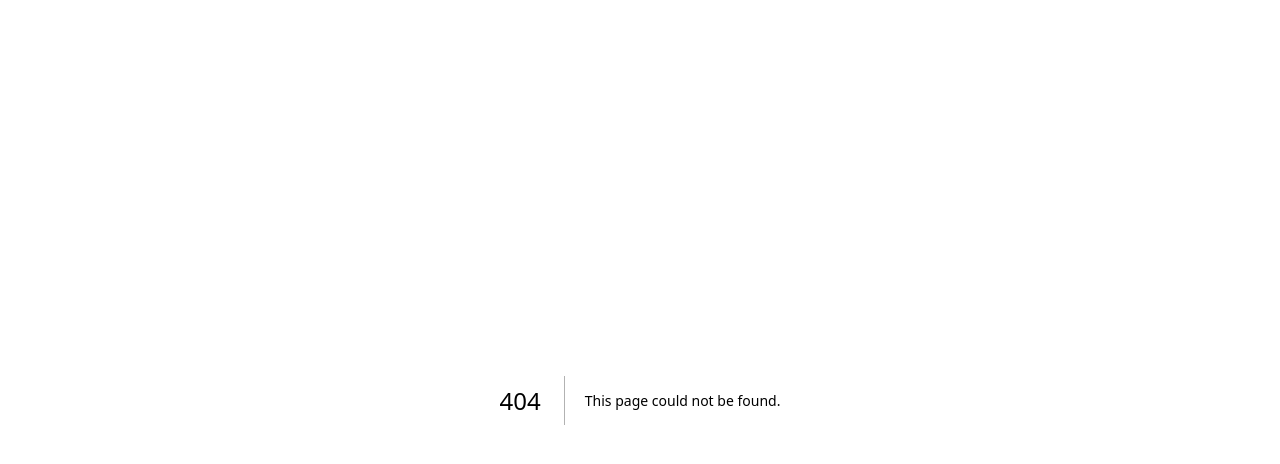
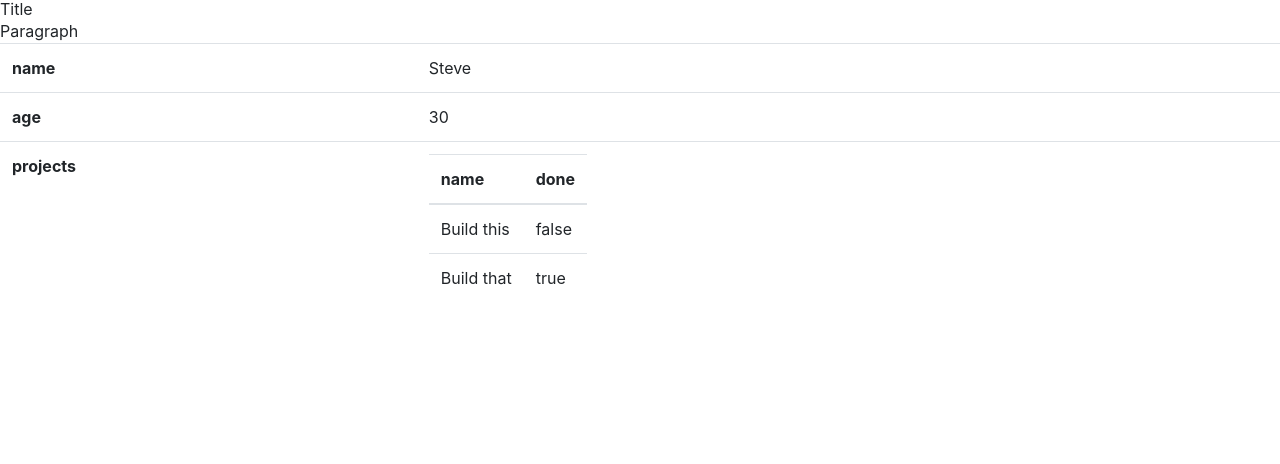
Before and after one commit to sgoguen/nextjs-blog, a Next.js app: page /test in a window 1280 px wide. Before the commit this address had no page. Shown: the top 464 px of the page. Built offline with nearby package versions, Linux system fonts and the light colour scheme.

Commit message:
Implemented Dump

```diff
--- /dev/null
+++ b/components/dump.tsx
@@ -0,0 +1,96 @@
+import React from "react";
+import { Table } from "react-bootstrap";
+
+type RenderType = "simple-value" | "object" | "array";
+
+export function Dump(props: { value: unknown }) {
+    const o = props.value;
+    const info = getRenderType(o);
+    switch (info.type) {
+        case 'simple-value':
+            return <div>{info.value}</div>;
+        case 'object':
+            const keyValues = getKeyValues(info.value);
+            return <Table striped bordered hover>
+                {keyValues.map(kv => {
+                    const { key, value } = kv;
+                    return <tr>
+                        <th>{key}</th>
+                        <td>
+                            <Dump value={value}></Dump>
+                        </td>
+                    </tr>
+                })}
+            </Table>
+        case 'array':
+            const rows = info.value as Record<string, unknown>[];
+            if (info.keys) {
+                const keys = info.keys as string[];
+                return <table>
+                    <thead>
+                        <tr>
+                            {info.keys.map(key => <th>{key}</th>)}
+                        </tr>
+                    </thead>
+                    <tbody>
+                        {rows.map(row => <tr>
+                            {keys.map(key => <td>
+                                <Dump value={row[key]}></Dump>
+                            </td>)}
+                        </tr>)}
+                    </tbody>
+                </table>
+            }
+            return <table>
+                <tbody>
+                    {rows.map(row => <tr>
+                        <Dump value={row}></Dump>
+                    </tr>)}
+                </tbody>
+            </table>
+    }
+}
+
+function getRenderType(
+    value: any
+): { type: RenderType; value: any; keys?: string[] } {
+    const type = typeof value;
+    switch (type) {
+        case "string":
+        case "number":
+        case "bigint":
+        case "boolean":
+        case "symbol":
+        case "undefined":
+            return { type: "simple-value", value: `${value}` };
+        case "object":
+            if (value === null) return { type: "simple-value", value: "null" };
+            if (Array.isArray(value)) {
+                const keys = getCommonKeys(value);
+                return { type: "array", value, keys };
+            }
+            return { type: "object", value: value };
+        default:
+            throw new Error("Unsupported type");
+    }
+}
+
+function getKeyValues(value: object) {
+    if (!value) {
+        return [];
+    }
+    return Object.entries(value).map(([key, value]) => ({ key, value }));
+}
+
+function getCommonKeys(value: object[]): string[] {
+    if (!value) {
+        return [];
+    }
+    const keys = new Set<string>([]);
+    for (const row of value) {
+        for (const key of Object.keys(row)) {
+            keys.add(key);
+        }
+    }
+    return Array.from(keys);
+}
--- a/package.json
+++ b/package.json
@@ -8,11 +8,13 @@
     "typecheck": "tsc"
   },
   "dependencies": {
+    "bootstrap": "^4.5.2",
     "classnames": "2.2.6",
     "date-fns": "2.10.0",
     "gray-matter": "4.0.2",
     "next": "latest",
     "react": "^16.13.0",
+    "react-bootstrap": "^1.3.0",
     "react-dom": "^16.13.0",
     "remark": "11.0.2",
     "remark-html": "10.0.0",
--- /dev/null
+++ b/pages/test.tsx
@@ -0,0 +1,22 @@
+import React from "react";
+import {Dump} from "../components/dump";
+
+const person = {
+    name: 'Steve',
+    age: 30,
+    projects: [
+        { name: 'Build this', done: false },
+        { name: 'Build that', done: true }
+    ],
+}
+
+export default function Index(o: unknown) {
+    const item = <div>Hello</div>;
+    console.log(item);
+
+    return <div>
+        <h1>Title</h1>
+        <p>Paragraph</p>
+        <Dump value={person}></Dump>
+    </div>
+};
--- a/styles/index.css
+++ b/styles/index.css
@@ -1,3 +1,5 @@
+@import '~bootstrap/dist/css/bootstrap.min.css';
+
 @tailwind base;
 
 /* Write your own custom base styles here */
```
Also changed, not shown: 1 other file (tests, documents, lock files or other folders).
